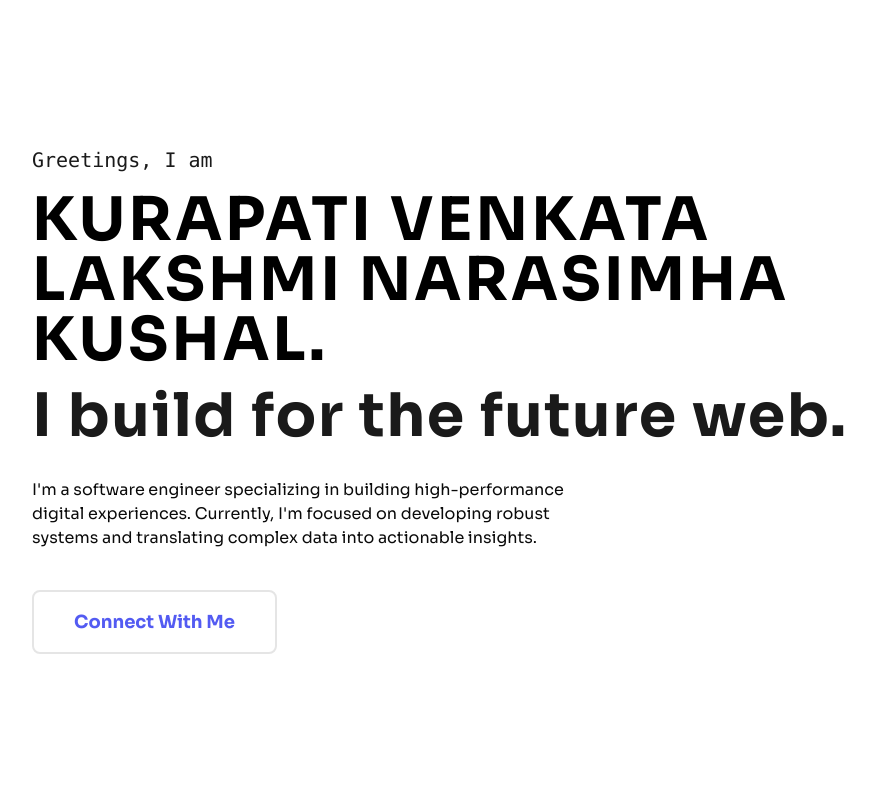
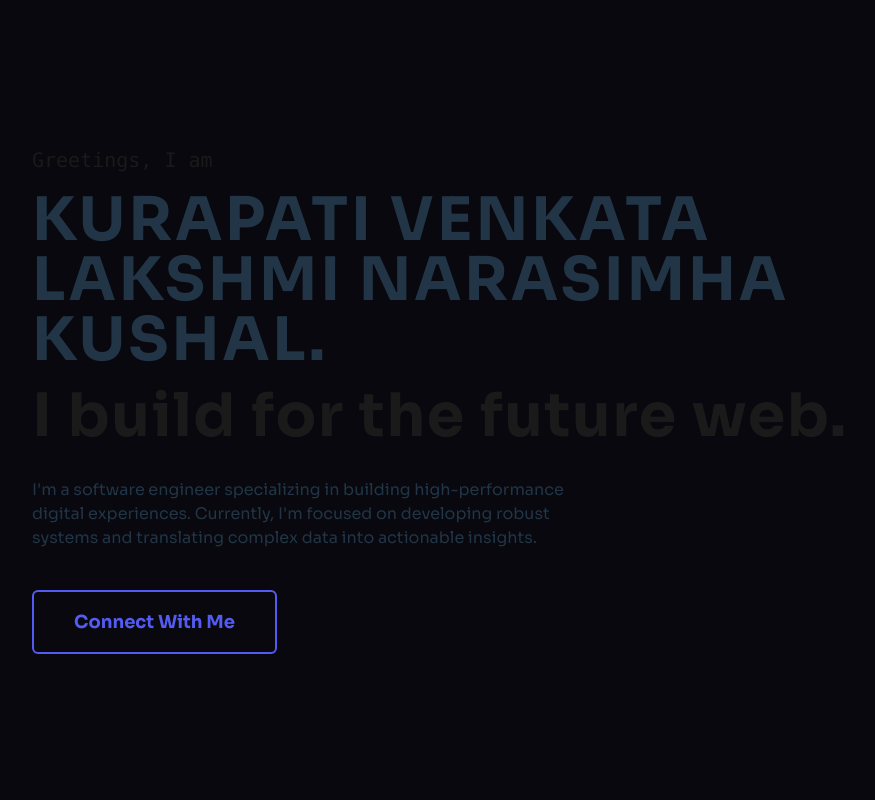
Before and after one commit to KVLNK12305/Oreno_Waga_Saku, a React app in the folder portfolio/: page / in a window 1280 px wide. Shown: the top 800 px of the page, without its empty margins (160-1035 px from the left). Built offline with nearby package versions, Linux system fonts and the light colour scheme; the HTML template or start-up script is replaced by a standard one.

Commit message:
added a decryption animation

```diff
--- /dev/null
+++ b/portfolio/src/components/DecryptedText.jsx
@@ -0,0 +1,190 @@
+import { useEffect, useState, useRef } from 'react';
+import { motion } from 'motion/react';
+
+export default function DecryptedText({
+  text,
+  speed = 50,
+  maxIterations = 100,
+  sequential = false,
+  revealDirection = 'start',
+  useOriginalCharsOnly = false,
+  characters = 'ABCDEFGHIJKLMNOPQRSTUVWXYZabcdefghijklmnopqrstuvwxyz!@#$%^&*()_+',
+  className = '',
+  parentClassName = '',
+  encryptedClassName = '',
+  animateOn = 'both',
+  ...props
+}) {
+  const [displayText, setDisplayText] = useState(text);
+  const [isHovering, setIsHovering] = useState(false);
+  const [isScrambling, setIsScrambling] = useState(false);
+  const [revealedIndices, setRevealedIndices] = useState(new Set());
+  const [hasAnimated, setHasAnimated] = useState(false);
+  const containerRef = useRef(null);
+
+  useEffect(() => {
+    let interval;
+    let currentIteration = 0;
+
+    const getNextIndex = revealedSet => {
+      const textLength = text.length;
+      switch (revealDirection) {
+        case 'start':
+          return revealedSet.size;
+        case 'end':
+          return textLength - 1 - revealedSet.size;
+        case 'center': {
+          const middle = Math.floor(textLength / 2);
+          const offset = Math.floor(revealedSet.size / 2);
+          const nextIndex = revealedSet.size % 2 === 0 ? middle + offset : middle - offset - 1;
+
+          if (nextIndex >= 0 && nextIndex < textLength && !revealedSet.has(nextIndex)) {
+            return nextIndex;
+          }
+          for (let i = 0; i < textLength; i++) {
+            if (!revealedSet.has(i)) return i;
+          }
+          return 0;
+        }
+        default:
+          return revealedSet.size;
+      }
+    };
+
+    const availableChars = useOriginalCharsOnly
+      ? Array.from(new Set(text.split(''))).filter(char => char !== ' ')
+      : characters.split('');
+
+    const shuffleText = (originalText, currentRevealed) => {
+      if (useOriginalCharsOnly) {
+        const positions = originalText.split('').map((char, i) => ({
+          char,
+          isSpace: char === ' ',
+          index: i,
+          isRevealed: currentRevealed.has(i)
+        }));
+
+        const nonSpaceChars = positions.filter(p => !p.isSpace && !p.isRevealed).map(p => p.char);
+
+        for (let i = nonSpaceChars.length - 1; i > 0; i--) {
+          const j = Math.floor(Math.random() * (i + 1));
+          [nonSpaceChars[i], nonSpaceChars[j]] = [nonSpaceChars[j], nonSpaceChars[i]];
+        }
+
+        let charIndex = 0;
+        return positions
+          .map(p => {
+            if (p.isSpace) return ' ';
+            if (p.isRevealed) return originalText[p.index];
+            return nonSpaceChars[charIndex++];
+          })
+          .join('');
+      } else {
+        return originalText
+          .split('')
+          .map((char, i) => {
+            if (char === ' ') return ' ';
+            if (currentRevealed.has(i)) return originalText[i];
+            return availableChars[Math.floor(Math.random() * availableChars.length)];
+          })
+          .join('');
+      }
+    };
+
+    if (isHovering) {
+      setIsScrambling(true);
+      interval = setInterval(() => {
+        setRevealedIndices(prevRevealed => {
+          if (sequential) {
+            if (prevRevealed.size < text.length) {
+              const nextIndex = getNextIndex(prevRevealed);
+              const newRevealed = new Set(prevRevealed);
+              newRevealed.add(nextIndex);
+              setDisplayText(shuffleText(text, newRevealed));
+              return newRevealed;
+            } else {
+              clearInterval(interval);
+              setIsScrambling(false);
+              return prevRevealed;
+            }
+          } else {
+            setDisplayText(shuffleText(text, prevRevealed));
+            currentIteration++;
+            if (currentIteration >= maxIterations) {
+              clearInterval(interval);
+              setIsScrambling(false);
+              setDisplayText(text);
+            }
+            return prevRevealed;
+          }
+        });
+      }, speed);
+    } else {
+      setDisplayText(text);
+      setRevealedIndices(new Set());
+      setIsScrambling(false);
+    }
+
+    return () => {
+      if (interval) clearInterval(interval);
+    };
+  }, [isHovering, text, speed, maxIterations, sequential, revealDirection, characters, useOriginalCharsOnly]);
+
+  useEffect(() => {
+    if (animateOn !== 'view' && animateOn !== 'both') return;
+
+    const observerCallback = entries => {
+      entries.forEach(entry => {
+        if (entry.isIntersecting && !hasAnimated) {
+          setIsHovering(true);
+          setHasAnimated(true);
+        }
+      });
+    };
+
+    const observerOptions = {
+      root: null,
+      rootMargin: '0px',
+      threshold: 0.1
+    };
+
+    const observer = new IntersectionObserver(observerCallback, observerOptions);
+    const currentRef = containerRef.current;
+    if (currentRef) {
+      observer.observe(currentRef);
+    }
+
+    return () => {
+      if (currentRef) observer.unobserve(currentRef);
+    };
+  }, [animateOn, hasAnimated]);
+
+  const hoverProps =
+    animateOn === 'hover' || animateOn === 'both'
+      ? {
+          onMouseEnter: () => setIsHovering(true),
+          onMouseLeave: () => setIsHovering(false)
+        }
+      : {};
+
+  return (
+    <motion.span
+      ref={containerRef}
+      className={`inline-block whitespace-pre-wrap ${parentClassName}`}
+      {...hoverProps}
+      {...props}>
+      <span className="sr-only">{displayText}</span>
+      <span aria-hidden="true">
+        {displayText.split('').map((char, index) => {
+          const isRevealedOrDone = revealedIndices.has(index) || !isScrambling || !isHovering;
+
+          return (
+            <span key={index} className={isRevealedOrDone ? className : encryptedClassName}>
+              {char}
+            </span>
+          );
+        })}
+      </span>
+    </motion.span>
+  );
+}
--- a/portfolio/src/components/Land_page.jsx
+++ b/portfolio/src/components/Land_page.jsx
@@ -1,15 +1,27 @@
 import React from 'react';
+import DecryptedText from './DecryptedText'; // Make sure to import the component
 
 const Main_story = () => (
     <section id="home" className="min-h-screen flex items-center justify-start px-6">
-        <div className="max-w-4xl container mx-auto bg-red">
+        <div className="max-w-4xl container mx-auto">
             <h2 className="text-lg md:text-xl text-gold font-mono mb-4">Greetings, I am</h2>
-            <h1 className="text-4xl sm:text-5xl md:text-6xl font-bold text-light-slate mb-4 tracking-wider">
-                KURAPATI VENKATA LAKSHMI NARASIMHA KUSHAL.
-            </h1>
+
+            {/* Replaced H1 with DecryptedText component */}
+            <DecryptedText
+                text="KURAPATI VENKATA LAKSHMI NARASIMHA KUSHAL."
+                parentClassName="text-4xl sm:text-5xl md:text-6xl font-bold text-light-slate mb-4 tracking-wider"
+                encryptedClassName="text-encrypted"
+                animateOn="hover"
+                speed={50}
+                sequential={true}
+                revealDirection="start"
+            />
+
+            {/* Replaced H3 with DecryptedText component */}
             <h3 className="text-3xl sm:text-5xl md:text-6xl font-bold text-slate mb-8 tracking-wide">
                 I build for the future web.
             </h3>
+
             <p className="max-w-xl text-slate mb-10">
                 I'm a software engineer specializing in building high-performance digital experiences. Currently, I'm focused on developing robust systems and translating complex data into actionable insights.
             </p>
--- a/portfolio/src/index.css
+++ b/portfolio/src/index.css
@@ -2,7 +2,7 @@
 @import "tailwindcss";
 @import "tw-animate-css";
 
-@custom-variant dark (&:is(.dark *));
+
 
 /* ✨ Tell Tailwind where to inject layers */
 @layer base {
@@ -23,7 +23,7 @@
       /* 3. Redefine variables for Light Theme */
       --color-text: #213547;
       --color-heading: #1a1a1a;
-      --color-background: #ffffff;
+      --color-background: #08080E;;
       --color-accent: #535bf2;
       --color-button-bg: #f9f9f9;
     }
@@ -123,64 +123,35 @@
     /* Remove the color variable here since we're using a gradient */
     color: initial;
   }
+
+  /* ADDED: Style for the encrypted text from DecryptedText component */
+  .text-encrypted {
+    color: #A855F7; /* Using your existing accent color */
+    opacity: 0.8;
+    transition: color 0.3s ease-in-out, opacity 0.3s ease-in-out;
+  }
 }
 
-@theme inline {
-  --radius-sm: calc(var(--radius) - 4px);
-  --radius-md: calc(var(--radius) - 2px);
-  --radius-lg: var(--radius);
-  --radius-xl: calc(var(--radius) + 4px);
-  --color-background: var(--background);
-  --color-foreground: var(--foreground);
-  --color-card: var(--card);
-  --color-card-foreground: var(--card-foreground);
-  --color-popover: var(--popover);
-  --color-popover-foreground: var(--popover-foreground);
-  --color-primary: var(--primary);
-  --color-primary-foreground: var(--primary-foreground);
-  --color-secondary: var(--secondary);
-  --color-secondary-foreground: var(--secondary-foreground);
-  --color-muted: var(--muted);
-  --color-muted-foreground: var(--muted-foreground);
-  --color-accent: var(--accent);
-  --color-accent-foreground: var(--accent-foreground);
-  --color-destructive: var(--destructive);
-  --color-border: var(--border);
-  --color-input: var(--input);
-  --color-ring: var(--ring);
-  --color-chart-1: var(--chart-1);
-  --color-chart-2: var(--chart-2);
-  --color-chart-3: var(--chart-3);
-  --color-chart-4: var(--chart-4);
-  --color-chart-5: var(--chart-5);
-  --color-sidebar: var(--sidebar);
-  --color-sidebar-foreground: var(--sidebar-foreground);
-  --color-sidebar-primary: var(--sidebar-primary);
-  --color-sidebar-primary-foreground: var(--sidebar-primary-foreground);
-  --color-sidebar-accent: var(--sidebar-accent);
-  --color-sidebar-accent-foreground: var(--sidebar-accent-foreground);
-  --color-sidebar-border: var(--sidebar-border);
-  --color-sidebar-ring: var(--sidebar-ring);
-}
+
 
 :root {
   --radius: 0.625rem;
-  --background: oklch(1 0 0);
-  --foreground: oklch(0.145 0 0);
-  --card: oklch(1 0 0);
-  --card-foreground: oklch(0.145 0 0);
-  --popover: oklch(1 0 0);
-  --popover-foreground: oklch(0.145 0 0);
-  --primary: oklch(0.205 0 0);
-  --primary-foreground: oklch(0.985 0 0);
-  --secondary: oklch(0.97 0 0);
-  --secondary-foreground: oklch(0.205 0 0);
-  --muted: oklch(0.97 0 0);
-  --muted-foreground: oklch(0.556 0 0);
-  --accent: oklch(0.97 0 0);
-  --accent-foreground: oklch(0.205 0 0);
-  --destructive: oklch(0.577 0.245 27.325);
-  --border: oklch(0.922 0 0);
+  --background: #08080E;
+  --foreground: #ffffff;
+  --card: #1e1e2f;
+  --card-foreground: #ffffff;
+  --popover: #1e1e2f;
+  --popover-foreground: #ffffff;
+  --primary: #08080E;
+  --primary-foreground: #ffffff;
+  --secondary: #08080E;
+  --secondary-foreground: #ffffff;
+  --muted: #08080E;
+  --muted-foreground: #ffffff;
+  --accent: #08080E;
+  --accent-foreground: #ffffff;
+  --destructive: #08080E;
+  --border: #08080E;
   --input: oklch(0.922 0 0);
   --ring: oklch(0.708 0 0);
   --chart-1: oklch(0.646 0.222 41.116);
@@ -231,12 +202,3 @@
   --sidebar-border: oklch(1 0 0 / 10%);
   --sidebar-ring: oklch(0.556 0 0);
 }
-
-@layer base {
-  * {
-    @apply border-border outline-ring/50;
-  }
-  body {
-    @apply bg-background text-foreground;
-  }
-}
```
